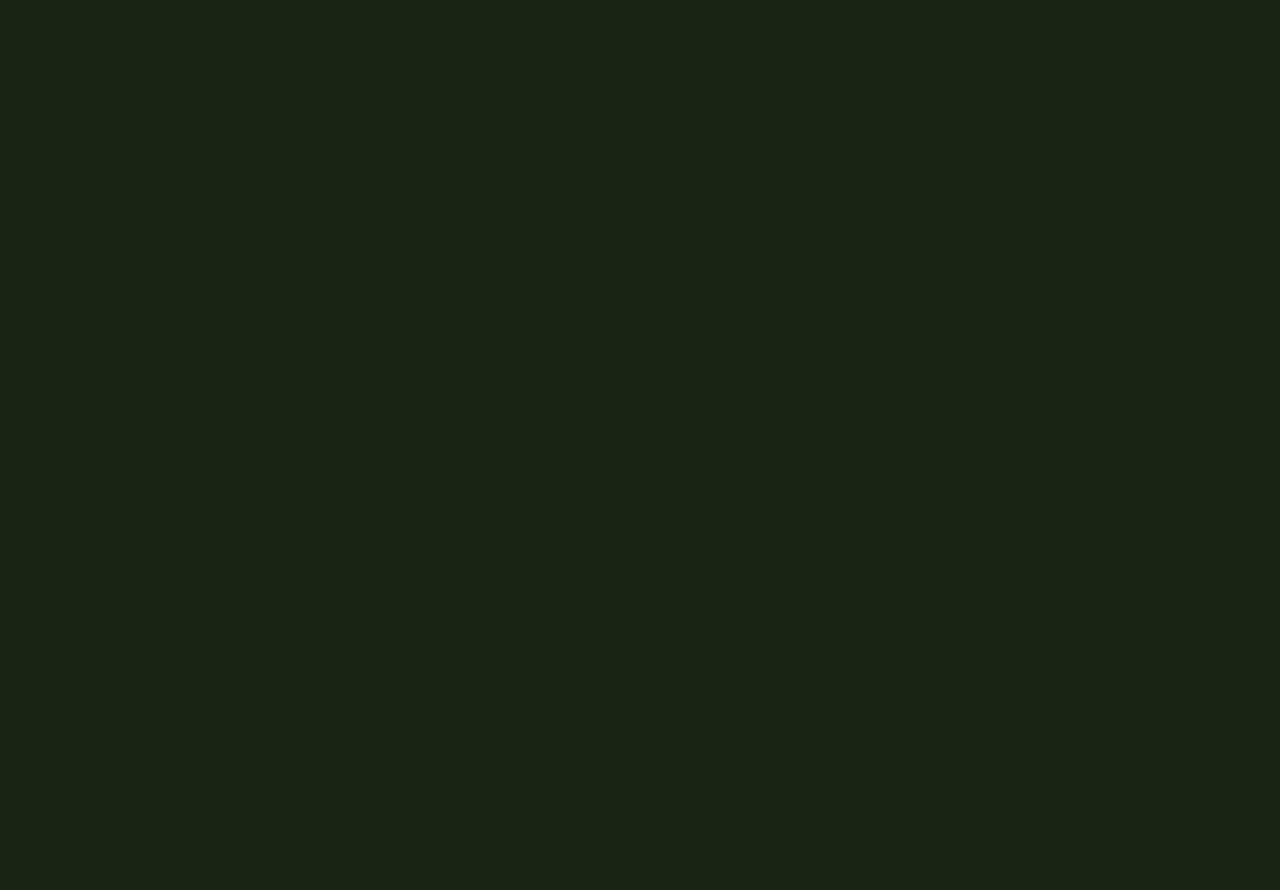
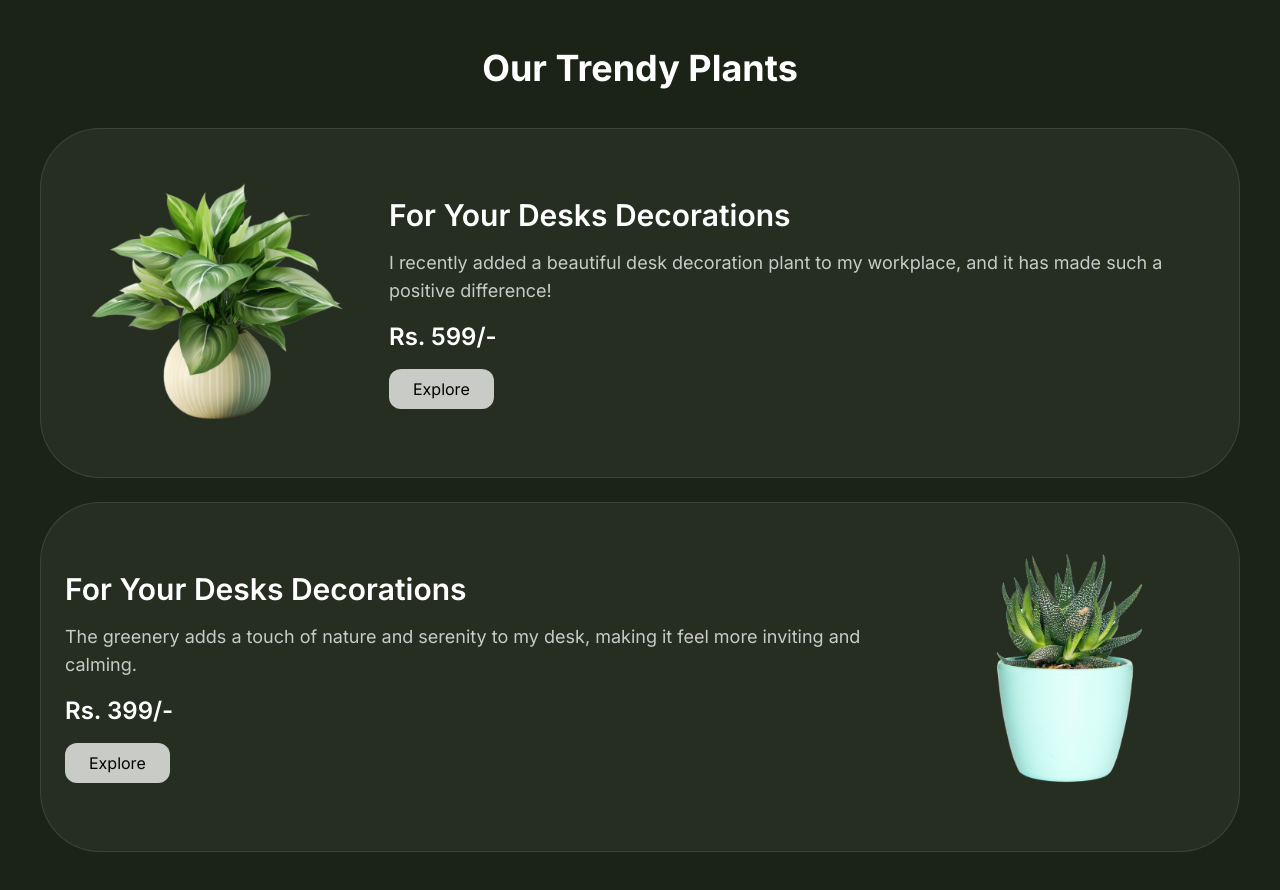
Before and after one commit to adrika-code/floravision, a Next.js app: page / in a window 1280 px wide. Shown: the part 900-1790 px from the top of the page. Before the commit the page ends 868 px from the top, so only its background shows below. Built offline with nearby package versions, Linux system fonts and the light colour scheme.

Commit message:
add trending plants section

```diff
--- a/src/app/page.js
+++ b/src/app/page.js
@@ -1,10 +1,12 @@
 import Navbar from '@/components/Navbar'
 import HeroBanner from '@/components/HeroBanner'
+import TrendingPlants from '@/components/TrendingPlants'
 export default function Home(){
   return(
     <main>
       <Navbar/>
       <HeroBanner/>
+      <TrendingPlants/>
     </main>
   )
 }
--- /dev/null
+++ b/src/components/TrendingPlants.jsx
@@ -0,0 +1,48 @@
+import Image from 'next/image'
+
+export default function TrendingPlants(){
+    return(
+        <section className="px-10 py-20">
+            <h2 className="text-white text-4xl font-bold text-center mb-10">
+                Our Trendy Plants
+            </h2>
+            <div className="flex flex-col gap-6">
+
+                <div className="flex items-center gap-6 bg-white/5 rounded-[60px] p-6 border border-white/10">
+                    <div className="relative w-[300px] h-[300px] shrink-0">
+                        <Image
+                        src="/images/trending-plant-1.png"
+                        alt="desk plant"
+                        fill
+                        className="object-contain"
+                        />
+                    </div>
+                    <div className="flex flex-col gap-4">
+                        <h3 className="text-white text-3xl font-semibold">For Your Desks Decorations</h3>
+                        <p className="text-white/75 text-lg">I recently added a beautiful desk decoration plant to my workplace, and it has made such a positive difference!</p>
+                        <p className="text-white text-2xl font-semibold">Rs. 599/-</p>
+                        <button className="w-fit px-6 py-2 bg-white/75 text-black rounded-xl">Explore</button>
+                    </div>
+                </div>
+
+                <div className="flex items-center gap-6 bg-white/5 rounded-[60px] p-6 border border-white/10">
+                    <div className="flex flex-col gap-4">
+                        <h3 className="text-white text-3xl font-semibold">For Your Desks Decorations</h3>
+                        <p className="text-white/75 text-lg">The greenery adds a touch of nature and serenity to my desk, making it feel more inviting and calming.</p>
+                        <p className="text-white text-2xl font-semibold">Rs. 399/-</p>
+                        <button className="w-fit px-6 py-2 bg-white/75 text-black rounded-xl">Explore</button>
+                    </div>
+                    <div className="relative w-[300px] h-[300px] shrink-0 ml-auto">
+                        <Image
+                        src="/images/trending-plant-2.png"
+                        alt="desk plant 2"
+                        fill
+                        className="object-contain"
+                        />
+                    </div>
+                </div>
+
+            </div>
+        </section>
+    )
+}
```
